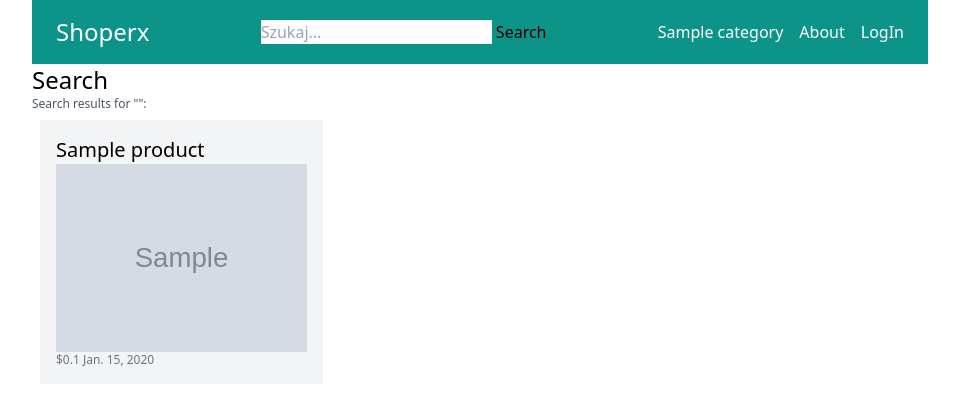
After one commit to funtixa/Django-shoper, a Django app: page /search/ in a window 1280 px wide. The commit adds this page. Shown: the top 406 px of the page, without its empty margins (160-1119 px from the left). Run offline with Django 4.2, Linux system fonts and the light colour scheme; tables that the repository leaves empty hold one stand-in row (values such as "Sample post"); grey boxes marked "Sample" are stand-in pictures; parts of the project's set-up code (start-up, migrations or seed data) failed here and were passed over; some libraries are stand-ins or nearby versions.

Commit message:
search added

```diff
--- a/core/templates/core/base.html
+++ b/core/templates/core/base.html
@@ -16,6 +16,13 @@
             <a href="/"class="text-white text-2xl">Shoperx</a>
         </div>
 
+        <div class="search">
+          <form method='get' action="/search/">
+              <input type="search" name="query" placeholder="Szukaj..."></input>
+              <button>Search</button>
+          </form>
+        </div>
+
         <div class="menu flex space-x-4">
           {% menu %}
           {% if request.user.is_authenticated %}
--- /dev/null
+++ b/store/templates/store/search.html
@@ -0,0 +1,32 @@
+{% extends 'core/base.html' %}
+
+{% block title %}
+{% endblock %}
+
+{% block content %}
+    <h1 class="text-2xl">Search</h1>
+
+    <h2 class="text-xs text-gray-600">Search results for "{{ query }}":</h2>
+
+{% if products %}
+    <div class="flex flex-wrap">
+        {% for product in products %}
+            <div class="product p-2 w-1/3">
+                <div class="p-4 bg-gray-100">
+                    <a href="{% url 'product_detail' product.category.slug product.slug %}">
+                        <h2 class="text-xl">{{ product.title }}</h2>
+                        {% if product.image %}
+    <div class='image'>
+        <img src='{{ product.image.url }}' alt="Image of {{ product.title }}">
+    </div>
+    {% endif %}
+                        <p class="text-xs text-gray-500">${{ product.get_display_price }} {{ product.created_at }}</p>
+                    </a>
+                </div>
+            </div>
+        {% endfor %}
+    </div>
+    {% else %}
+    <p> Brak produktów spełniających warunki szukajki </p>
+    {% endif %}
+{% endblock %}
--- a/store/urls.py
+++ b/store/urls.py
@@ -2,6 +2,7 @@ from django.urls import path
 from . import views
 
 urlpatterns = [
+    path("search/", views.search, name="search"),
     path('<slug:category_slug>/<slug:slug>/', views.product_detail, name='product_detail'),
     path('<slug:slug>/', views.category_detail, name='category_detail'),
 
--- a/store/views.py
+++ b/store/views.py
@@ -1,8 +1,18 @@
+from django.db.models import Q
 from unicodedata import category
 from django.shortcuts import render, get_object_or_404
 
 from .models import Category, Product
 
+
+def search(request):
+    query = request.GET.get('query', '')
+    products = Product.objects.filter(Q( title__icontains=query) | Q(description__icontains=query))
+    context = {
+        'query': query,
+        'products': products,
+    }
+    return render(request, 'store/search.html',context)
 
 def category_detail(request, slug):
     category = get_object_or_404(Category, slug=slug)
```
